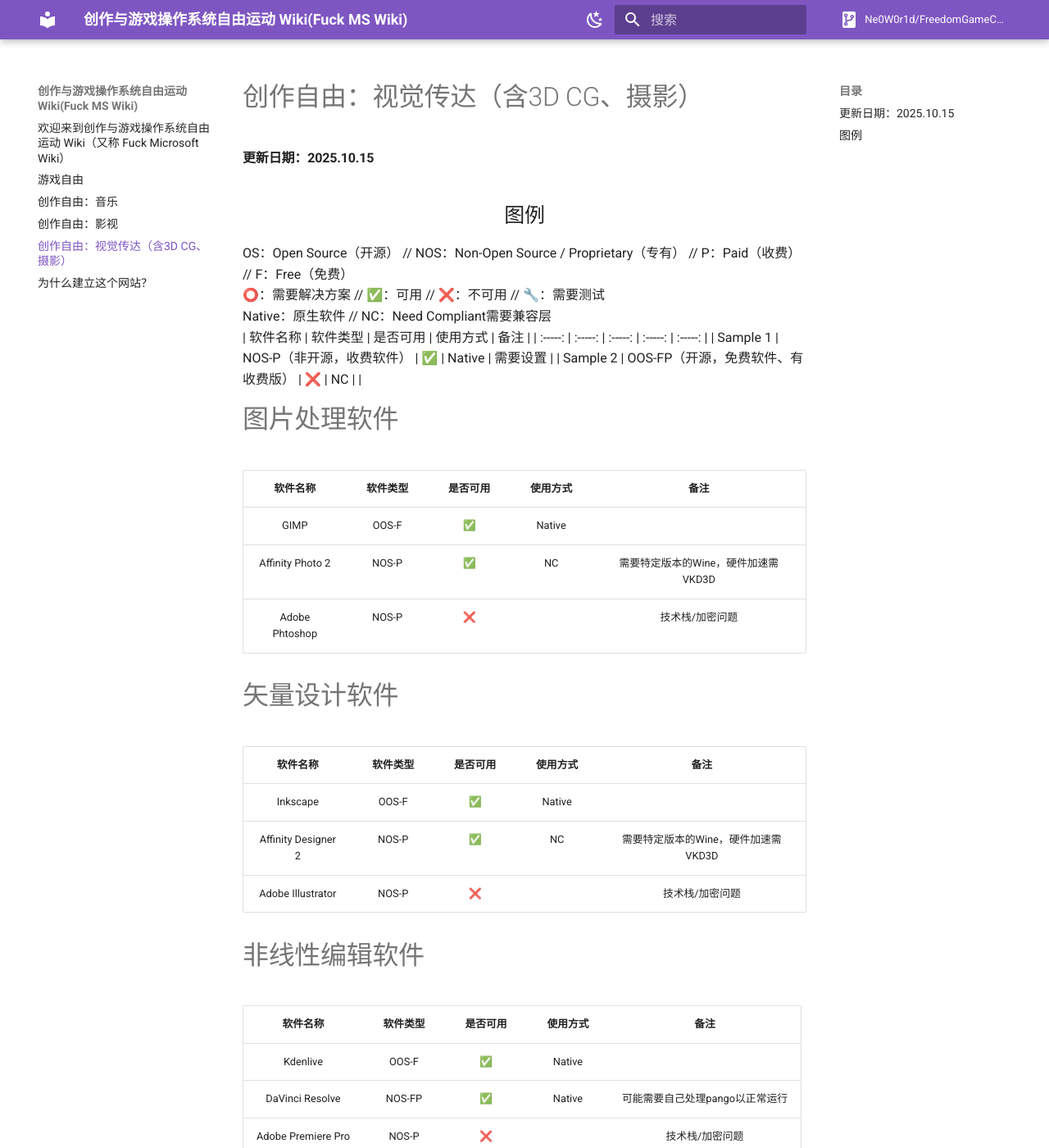
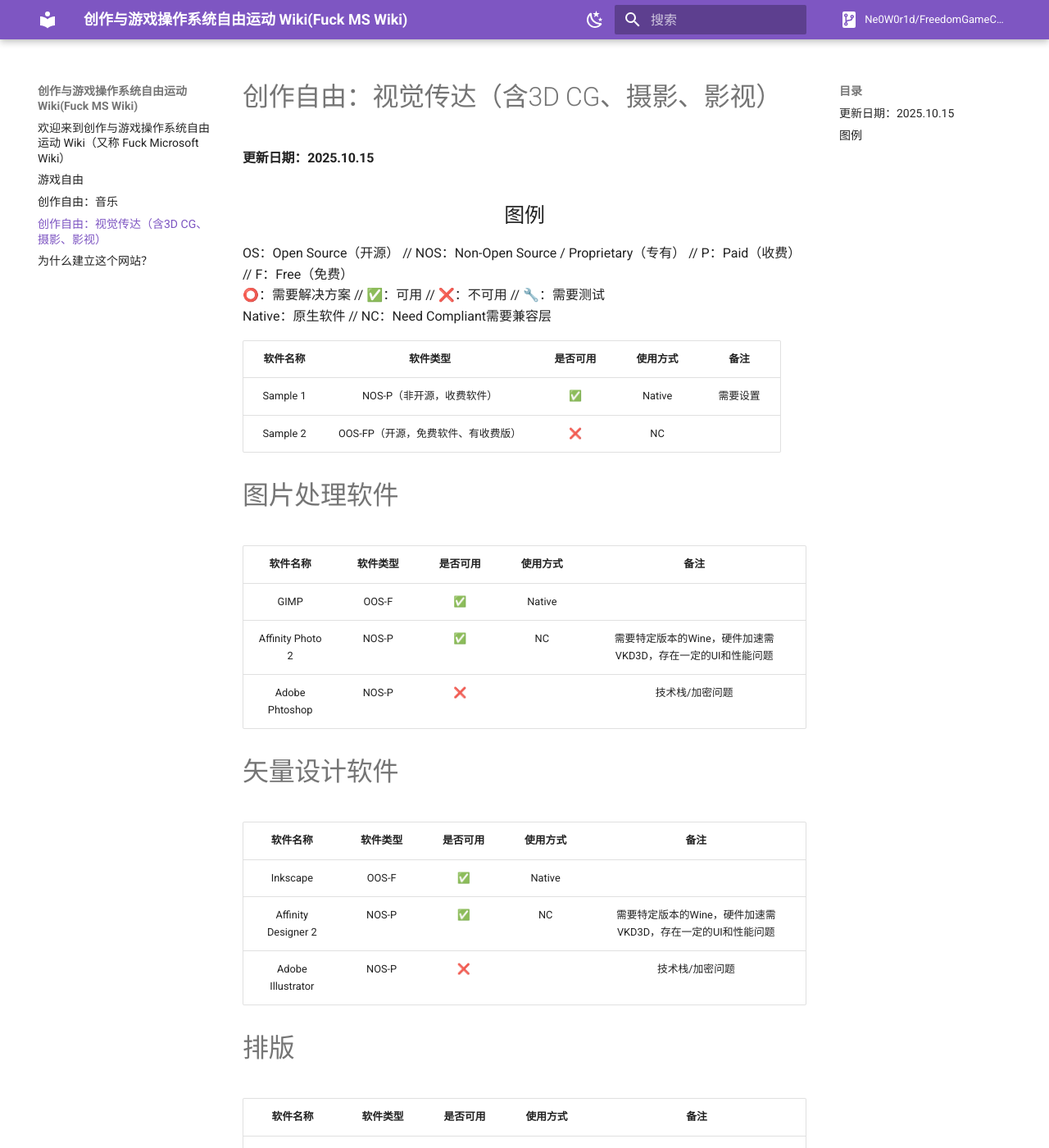
Before and after one commit to Ne0W0r1d/FreedomGameCreatorWiki, an MkDocs documentation site: the page built from docs/visualfreedom.md, in a window 1280 px wide and 1400 px high. Shown: the whole window at 82% size. Built offline with MkDocs 1.6.1 and Material for MkDocs 9.7.7, drawn with Linux system fonts in a browser that asks for light colours; comment, search, counter and statistics services are not loaded; some of the changed text lies outside the part shown.

Commit message:
1015例行更新 Fix 2

```diff
--- a/docs/visualfreedom.md
+++ b/docs/visualfreedom.md
@@ -1,4 +1,4 @@
-# 创作自由：视觉传达（含3D CG、摄影）
+# 创作自由：视觉传达（含3D CG、摄影、影视）
 #### 更新日期：2025.10.15
 
 ## <center>图例</center>
@@ -6,6 +6,7 @@
 OS：Open Source（开源） // NOS：Non-Open Source / Proprietary（专有） // P：Paid（收费） // F：Free（免费）<br>
 ⭕：需要解决方案 // ✅：可用 // ❌：不可用 // 🔧：需要测试<br>
 Native：原生软件 // NC：Need Compliant需要兼容层<br>
+
 | 软件名称 | 软件类型 | 是否可用 | 使用方式 | 备注 |
 | :-----: | :-----: | :-----: | :-----: | :-----: |
 | Sample 1 | NOS-P（非开源，收费软件） | ✅ | Native | 需要设置 |
@@ -16,7 +17,7 @@
 | 软件名称 | 软件类型 | 是否可用 | 使用方式 | 备注 |
 | :-----: | :-----: | :-----: | :-----: | :-----: |
 | GIMP | OOS-F | ✅ | Native | |
-| Affinity Photo 2 | NOS-P | ✅ | NC | 需要特定版本的Wine，硬件加速需VKD3D |
+| Affinity Photo 2 | NOS-P | ✅ | NC | 需要特定版本的Wine，硬件加速需VKD3D，存在一定的UI和性能问题 |
 | Adobe Phtoshop | NOS-P | ❌ | | 技术栈/加密问题 |
 
 # 矢量设计软件
@@ -24,8 +25,16 @@
 | 软件名称 | 软件类型 | 是否可用 | 使用方式 | 备注 |
 | :-----: | :-----: | :-----: | :-----: | :-----: |
 | Inkscape | OOS-F | ✅ | Native | |
-| Affinity Designer 2 | NOS-P | ✅ | NC | 需要特定版本的Wine，硬件加速需VKD3D |
+| Affinity Designer 2 | NOS-P | ✅ | NC | 需要特定版本的Wine，硬件加速需VKD3D，存在一定的UI和性能问题 |
 | Adobe Illustrator | NOS-P | ❌ | | 技术栈/加密问题 |
+
+# 排版
+
+| 软件名称 | 软件类型 | 是否可用 | 使用方式 | 备注 |
+| :-----: | :-----: | :-----: | :-----: | :-----: |
+| Scribus | OOS-F | ✅ | Native | |
+| Affinity Publisher 2 | NOS-P | ✅ | NC | 需要特定版本的Wine，硬件加速需VKD3D，存在一定的UI和性能问题 |
+| Adobe InDesign | NOS-P | ❌ | | 技术栈/加密问题 |
 
 # 非线性编辑软件
 
@@ -40,7 +49,7 @@
 | 软件名称 | 软件类型 | 是否可用 | 使用方式 | 备注 |
 | :-----: | :-----: | :-----: | :-----: | :-----: |
 | Natron | OOS-F | ✅ | Native | |
-| BMD Fusion/DaVinci Fusion | NOS-P | ✅ | Native | |
+| BMD Fusion/DaVinci Fusion | NOS-P | ✅ | Native | 可能需要自己处理pango以正常运行 |
 | Adobe After Effects | NOS-P | ❌ | | 技术栈/加密问题 |
 
 # 3D软件
@@ -68,3 +70,6 @@
 | Lightzone | NOS-P | ✅ | Native | |
 | PHASE ONE CaptureOne | NOS-P | ❌ | | 人员精力/技术栈问题 |
 | Adobe Lightroom | NOS-P | ❌ | | 技术栈/加密问题 |
+
+# OpenFX VFX插件
+-- 待 测 试 --
```
Also changed, not shown: other parts of docs/visualfreedom.md (+0 -7 lines), docs/index.md (+2 -2 lines), docs/videofreedom.md (deleted, +0 -3 lines).
